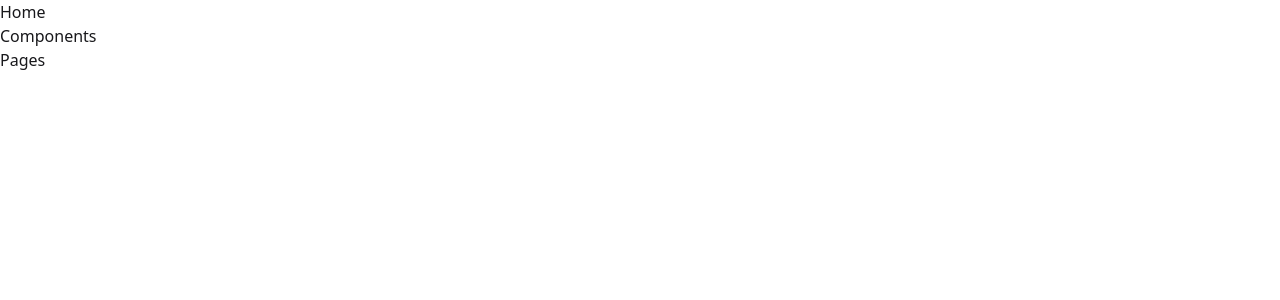
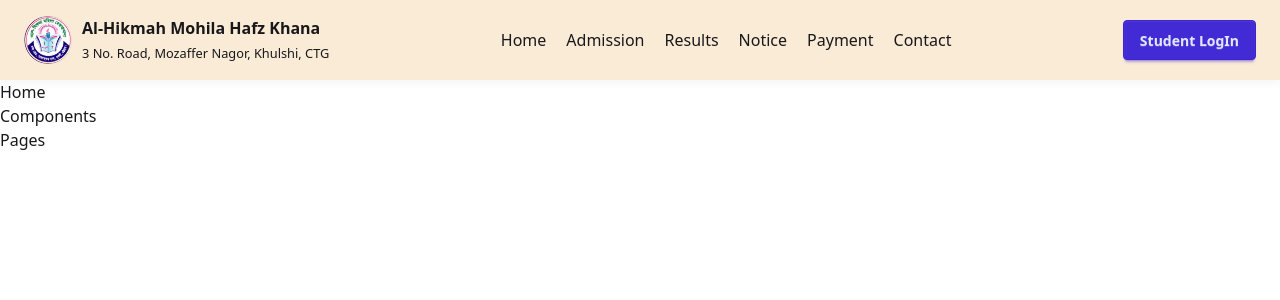
Before and after one commit to Afran1984/AL-Hikmah-Academy, a React (Vite) app: page / in a window 1280 px wide. Shown: the top 300 px of the page. Built offline with nearby package versions, Linux system fonts and the light colour scheme.

Commit message:
Logo change, Make Navbar & others works add

```diff
--- a/index.html
+++ b/index.html
@@ -2,7 +2,7 @@
 <html lang="en">
   <head>
     <meta charset="UTF-8" />
-    <link rel="icon" type="image/svg+xml" href="/vite.svg" />
+    <link rel="icon" type="image/svg+xml" href="./public/img/Al.png" />
     <meta name="viewport" content="width=device-width, initial-scale=1.0" />
     <title>AL-HIKMAH Academy</title>
   </head>
--- a/src/Layouts/rootLayouts.jsx
+++ b/src/Layouts/rootLayouts.jsx
@@ -1,8 +1,10 @@
 import React from 'react'
 import { Outlet } from 'react-router';
+import Navbar from '../Pages/shared/Navbar/Navbar';
 const rootLayouts = () => {
   return (
     <div>
+      <Navbar></Navbar>
       <Outlet></Outlet>
     </div>
   )
--- /dev/null
+++ b/src/Pages/shared/Navbar/Navbar.css
@@ -0,0 +1,40 @@
+
+.nav-top {
+    display:flex;
+    background-color: antiquewhite;
+    align-items:center;
+    justify-content:space-between;
+    box-shadow:0 2px 10px rgba(0,0,0,0.05);
+    padding:16px 24px;
+    position:sticky;
+    top:0; z-index:10;
+}
+.brand {
+    display:flex;
+    align-items:center;
+    gap:10px;
+}
+
+.logo {
+    width:48px;
+    height:48px;
+    border-radius:50%;
+    background:linear-gradient(135deg, var(--primary), var(--secondary));
+    color:#fff;
+    display:flex;
+    align-items:center;
+    justify-content:center;
+    font-weight:bold;
+    font-size:20px;
+}
+
+nav a {
+    text-decoration:none;
+    color:var(--muted);
+    margin:0 10px;
+    font-weight:500;
+}
+
+nav a:hover {
+    color:var(--primary);
+}
--- /dev/null
+++ b/src/Pages/shared/Navbar/Navbar.jsx
@@ -0,0 +1,31 @@
+import React from 'react'
+import './Navbar.css'
+import sitelogo from '../../../../public/img/Al.png'
+const Navbar = () => {
+  return (
+    <div className="nav-top">
+        <div class="brand">
+            <img className='logo' src={sitelogo} alt="" />
+            <div>
+                <strong>Al-Hikmah Mohila Hafz Khana</strong><br/>
+                <small>3 No. Road, Mozaffer Nagor, Khulshi, CTG</small>
+            </div>
+        </div>
+        <nav>
+            <a href="#home">Home</a>
+            <a href="#admission">Admission</a>
+            <a href="#results">Results</a>
+            <a href="#notice">Notice</a>
+            <a href="#payment">Payment</a>
+            <a href="#contact">Contact</a>
+        </nav>
+        <div>
+            <button className='btn btn-primary'>Student LogIn</button>
+        </div>
+
+
+    </div>
+  )
+}
+
+export default Navbar
```
Also changed, not shown: public/img/Al.png (added).
